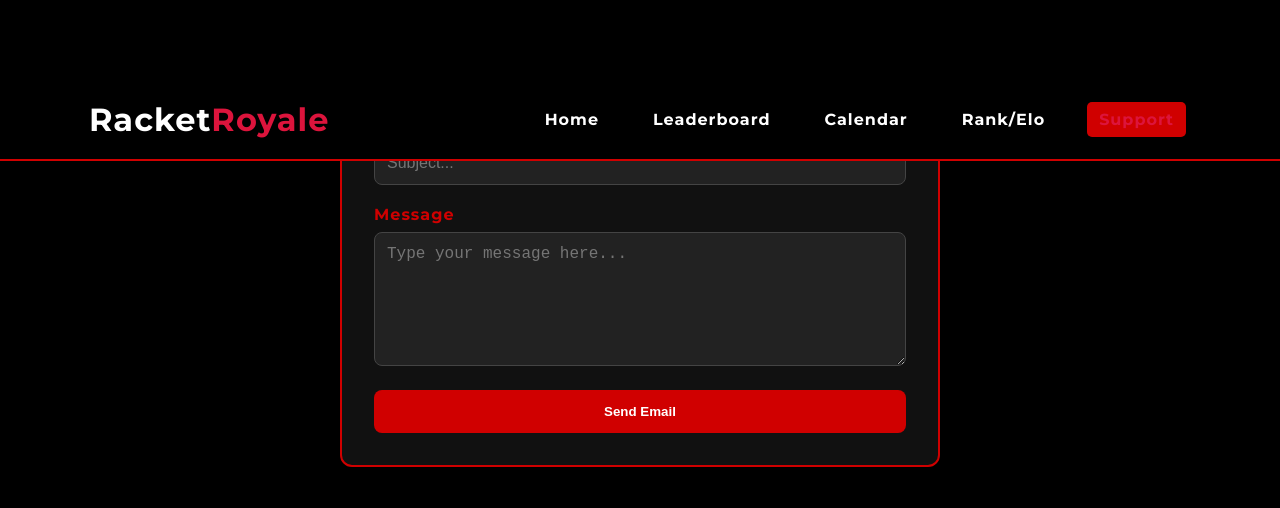
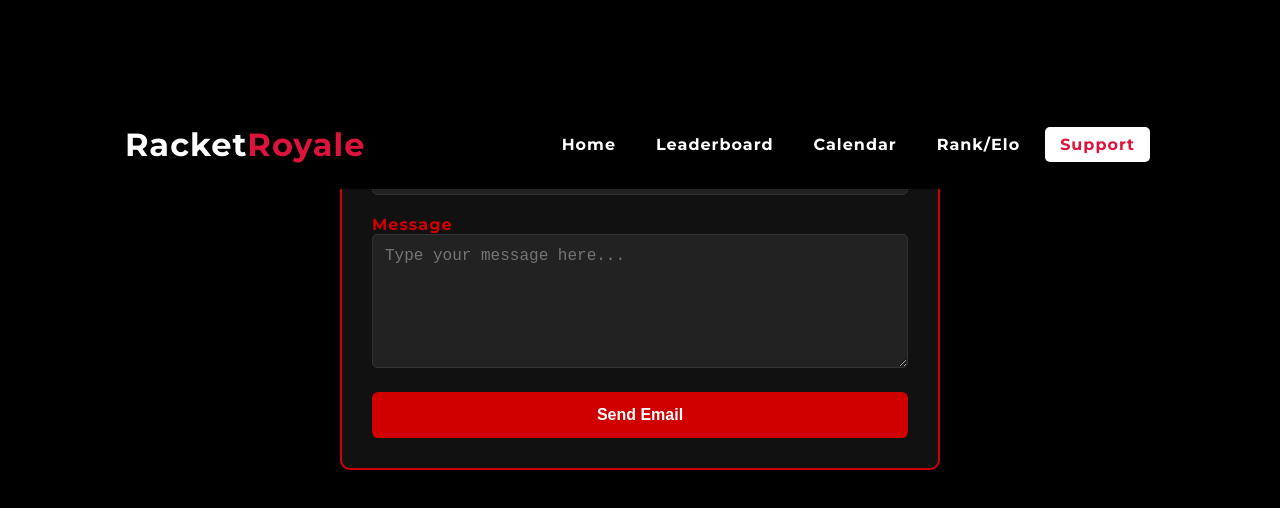
Before and after one commit to Lemonboyfn/racketroyal, a plain HTML site: page support.html in a window 1280 px wide. Drawn offline with Linux system fonts and the light colour scheme.

Commit message:
Update support.html

```diff
--- a/support.html
+++ b/support.html
@@ -4,123 +4,16 @@
   <meta charset="UTF-8" />
   <title>Support - RacketRoyale</title>
   <link rel="stylesheet" href="style.css" />
-  <link href="https://fonts.googleapis.com/css2?family=Montserrat:wght@400;700&display=swap" rel="stylesheet" />
-  <style>
-    body {
-      background-color: black;
-      color: white;
-      font-family: 'Montserrat', sans-serif;
-      margin: 0;
-      padding: 0;
-    }
+  <link href="https://fonts.googleapis.com/css2?family=Montserrat:wght@400;700&display=swap" rel="stylesheet">
+</head>
+<body style="background-color: black; margin: 0; font-family: 'Montserrat', sans-serif;">
 
-    .navbar {
-      background-color: black;
-      padding: 20px 0;
-      border-bottom: 2px solid #d00000;
-    }
-
-    .container {
-      width: 90%;
-      max-width: 1200px;
-      margin: 0 auto;
-    }
-
-    .navbar-content {
-      display: flex;
-      justify-content: space-between;
-      align-items: center;
-    }
-
-    .logo {
-      font-size: 1.8rem;
-      font-weight: 700;
-      color: white;
-    }
-
-    .logo span {
-      color: #d00000;
-    }
-
-    .nav-links {
-      list-style: none;
-      display: flex;
-      gap: 20px;
-      margin: 0;
-      padding: 0;
-    }
-
-    .nav-links li a {
-      color: white;
-      text-decoration: none;
-      font-weight: 600;
-      padding: 8px 12px;
-      border-radius: 5px;
-      transition: background 0.2s;
-    }
-
-    .nav-links li a:hover,
-    .nav-links li a.active {
-      background-color: #d00000;
-    }
-
-    .support-form-wrapper {
-      margin-top: 80px;
-      display: flex;
-      justify-content: center;
-    }
-
-    .support-form {
-      background: #111;
-      padding: 2rem;
-      border-radius: 12px;
-      border: 2px solid #d00000;
-      width: 100%;
-      max-width: 600px;
-    }
-
-    .support-form label {
-      display: block;
-      margin-bottom: 8px;
-      color: #d00000;
-      font-weight: bold;
-    }
-
-    .support-form input,
-    .support-form textarea {
-      width: 100%;
-      padding: 12px;
-      border-radius: 8px;
-      border: 1px solid #444;
-      background: #222;
-      color: white;
-      font-size: 1rem;
-      margin-bottom: 20px;
-    }
-
-    .support-form button {
-      background-color: #d00000;
-      color: white;
-      padding: 14px;
-      border: none;
-      border-radius: 8px;
-      font-weight: bold;
-      width: 100%;
-      cursor: pointer;
-    }
-
-    .support-form button:hover {
-      background-color: #a30000;
-    }
-  </style>
-</head>
-<body>
-  <!-- NAVBAR (same as leaderboard.html) -->
+  <!-- NAVIGATION BAR -->
   <nav class="navbar">
     <div class="container">
-      <div class="navbar-content">
+      <div class="row justify-content-between align-items-center">
         <div class="logo">Racket<span>Royale</span></div>
-        <ul class="nav-links">
+        <ul>
           <li><a href="index.html">Home</a></li>
           <li><a href="leaderboard.html">Leaderboard</a></li>
           <li><a href="calendar.html">Calendar</a></li>
@@ -132,18 +25,19 @@
   </nav>
 
   <!-- SUPPORT FORM -->
-  <div class="container support-form-wrapper">
-    <form class="support-form" id="support-form">
-      <label for="subject">Subject</label>
-      <input type="text" id="subject" name="subject" required placeholder="Subject..." />
+  <section class="container" style="max-width: 600px; margin: 100px auto; background-color: #111; padding: 30px; border-radius: 10px; border: 2px solid #d00000; color: white;">
+    <form id="support-form">
+      <label for="subject" style="color: #d00000; font-weight: bold;">Subject</label>
+      <input type="text" id="subject" name="subject" required placeholder="Subject..." style="width: 100%; padding: 12px; margin-bottom: 20px; background-color: #222; border: 1px solid #333; color: white; border-radius: 5px; font-size: 1rem;" />
 
-      <label for="message">Message</label>
-      <textarea id="message" name="message" rows="6" required placeholder="Type your message here..."></textarea>
+      <label for="message" style="color: #d00000; font-weight: bold;">Message</label>
+      <textarea id="message" name="message" rows="6" required placeholder="Type your message here..." style="width: 100%; padding: 12px; margin-bottom: 20px; background-color: #222; border: 1px solid #333; color: white; border-radius: 5px; font-size: 1rem;"></textarea>
 
-      <button type="submit">Send Email</button>
+      <button type="submit" style="width: 100%; background-color: #d00000; color: white; padding: 14px; font-size: 1rem; font-weight: bold; border: none; border-radius: 6px; cursor: pointer;">Send Email</button>
     </form>
-  </div>
+  </section>
 
+  <!-- SCRIPT -->
   <script>
     document.getElementById("support-form").addEventListener("submit", function (e) {
       e.preventDefault();
@@ -159,5 +53,6 @@
       window.location.href = mailtoLink;
     });
   </script>
+
 </body>
 </html>
```
